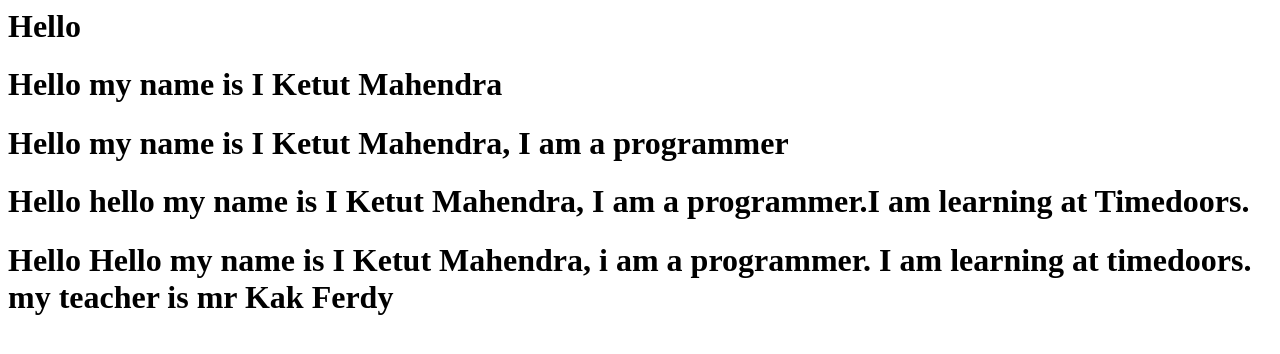
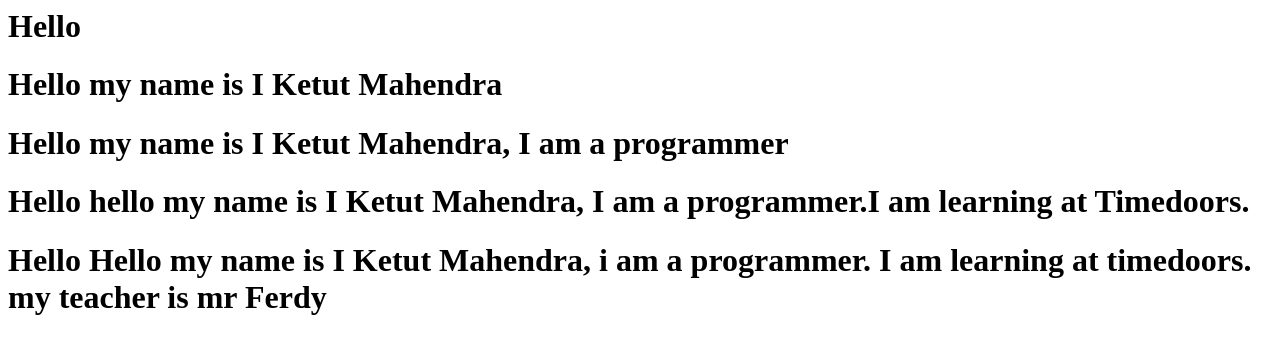
Before and after one commit to mahendraketut/i-ketut-mahendra-tugas-vercel, a plain HTML site: page index.html in a window 1280 px wide. Drawn offline with Linux system fonts and the light colour scheme.

Commit message:
Update index.html

```diff
--- a/index.html
+++ b/index.html
@@ -2,4 +2,4 @@
 <h1>Hello my name is I Ketut Mahendra</h1>
 <h1>Hello my name is I Ketut Mahendra, I am a programmer</h1>
 <h1>Hello hello my name is I Ketut Mahendra, I am a programmer.I am learning at Timedoors.</h1>
-<h1>Hello Hello my name is I Ketut Mahendra, i am a programmer. I am learning at timedoors. my teacher is mr Kak Ferdy</h1>
+<h1>Hello Hello my name is I Ketut Mahendra, i am a programmer. I am learning at timedoors. my teacher is mr Ferdy</h1>
```
